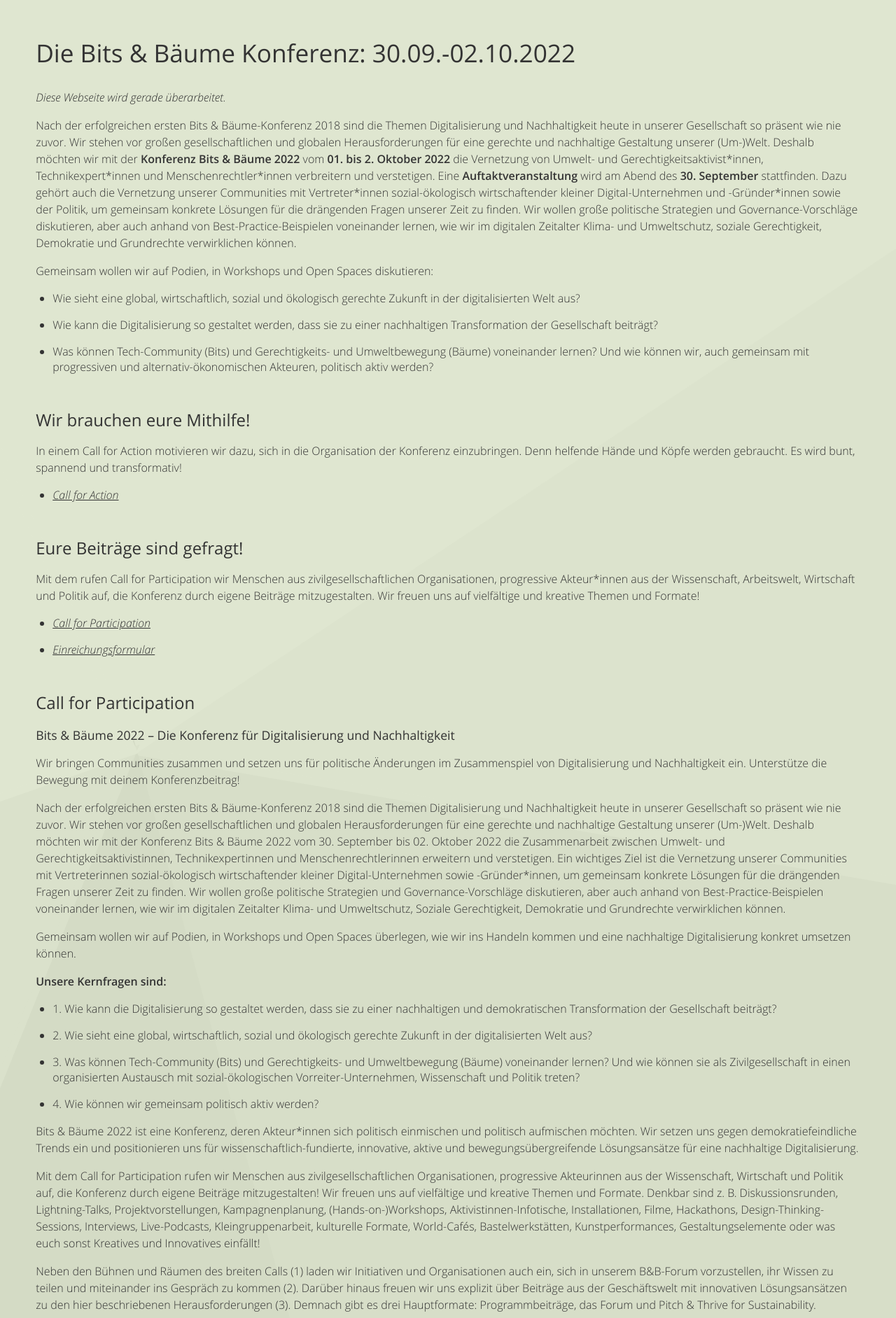
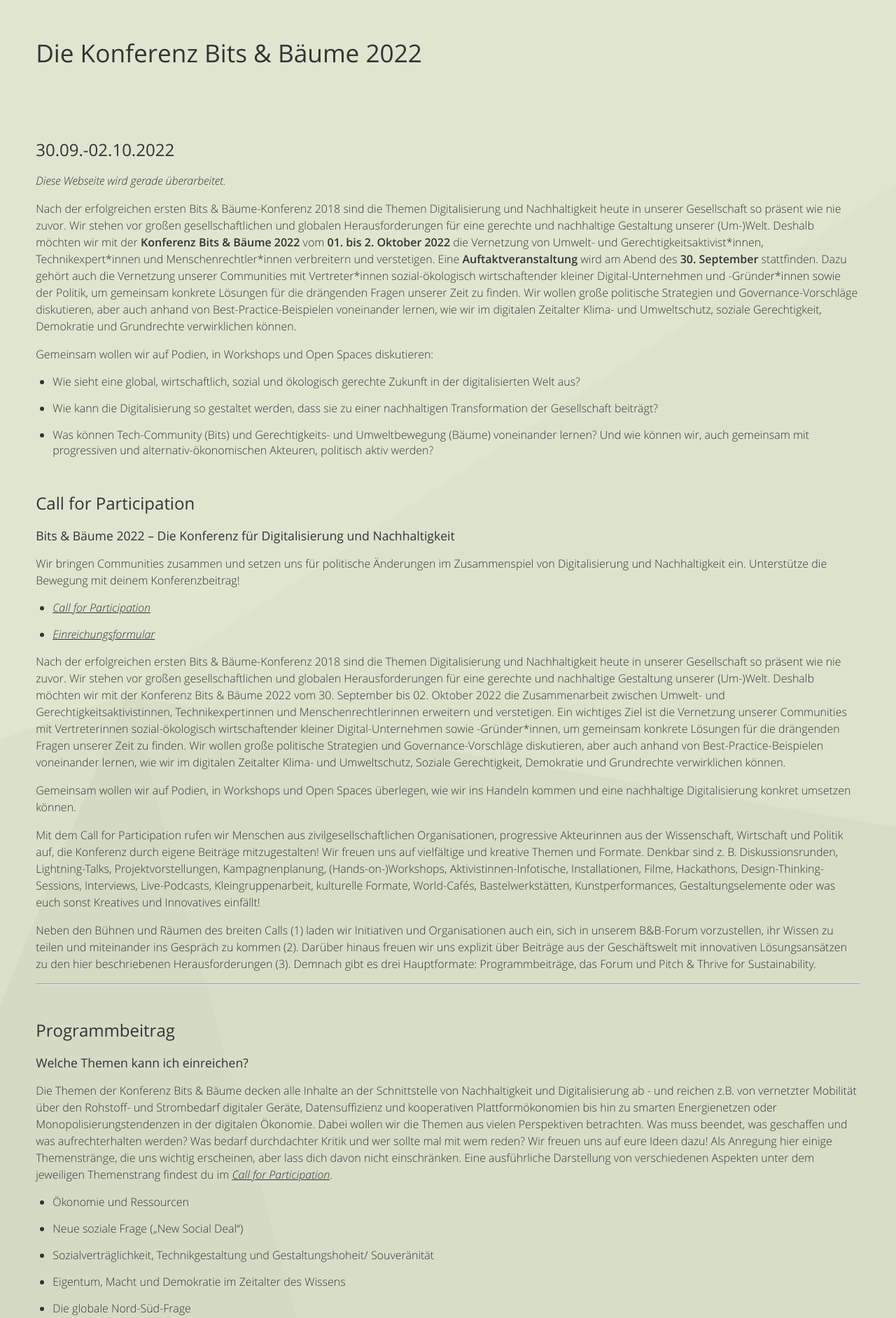
Before and after one commit to AfeefaDe/bitbaum, a PHP site: template public/pages/konferenz.php in a window 1280 px wide. Shown: the part 160-2043 px from the top of the page at 70% size. Run offline with PHP 8.4, Linux system fonts and the light colour scheme; the template is opened without the code that fills it, so the values that code supplies are empty; style sheets or scripts are compiled from the project's sources; some libraries are stand-ins or nearby versions.

Commit message:
changed german wording

```diff
--- a/public/pages/konferenz_content.php
+++ b/public/pages/konferenz_content.php
@@ -314,7 +314,7 @@ and Pitch & Thrive for Sustainability.</p>
 
             <section id="bbforum">
 
-            <h2>Bits und Bäume Forum</h2>
+            <h2>The Bits & Bäume Forum</h2>
 
             <p> We are going to offer a creative space within the conference where initiatives/organisations/
 institutions/networks/start-ups etc. will be present and active on site. That way there will
@@ -806,7 +806,9 @@ of the conference days. We will contact you with a time slot and further importa
     <article>
 
     <!--    <h1>Die Bits & Bäume 2022 geht in die zweite Runde – eure Mithilfe ist gefragt</h1> -->
-        <h1>Die Bits &amp; Bäume Konferenz: 30.09.-02.10.2022 </h1>
+        <h1>Die Konferenz Bits &amp; Bäume 2022 </h1>
+        <br>
+         <h2>    30.09.-02.10.2022 </h2>
 
 
         <p>  <i>Diese Webseite wird gerade überarbeitet.</i></p>
@@ -852,7 +854,7 @@ of the conference days. We will contact you with a time slot and further importa
 
 
         </section>
-        <section>
+    <!--    <section>
             <h2 id="callforaction">Wir brauchen eure Mithilfe!</h2>
             <p>
                 In einem Call for Action motivieren wir dazu, sich in die Organisation der Konferenz einzubringen.
@@ -867,8 +869,8 @@ of the conference days. We will contact you with a time slot and further importa
                 </li>
             </ul>
 
-        </section>
-        <section>
+        </section> -->
+     <!--   <section>
             <h2>Eure Beiträge sind gefragt!
             </h2>
             <p> Mit dem rufen Call for Participation
@@ -877,18 +879,9 @@ of the conference days. We will contact you with a time slot and further importa
             Wir freuen uns auf vielfältige und kreative Themen und Formate!
             </p>
 
-            <ul>
-                <li>
-                <a target="_blank" href="/downloads/call_for_participation.pdf">Call for Participation</a>
-
-                </li>
-                <li>
-                <a target="_blank" href="https://pretalx.com/bitsundbaeume/cfp">Einreichungsformular</a>
-                </li>
-            </ul>
 
 
-        </section>
+        </section> -->
 
     <!--    <section>
             <h2 id="organizers">Bits & Bäume 2022 wird organisiert von:</h2>
@@ -921,6 +914,17 @@ of the conference days. We will contact you with a time slot and further importa
             Unterstütze die Bewegung mit deinem Konferenzbeitrag!
             </p>
 
+            <ul>
+                <li>
+                <a target="_blank" href="/downloads/call_for_participation.pdf">Call for Participation</a>
+
+                </li>
+                <li>
+                <a target="_blank" href="https://pretalx.com/bitsundbaeume/cfp">Einreichungsformular</a>
+                </li>
+            </ul>
+
+
             <p>
             Nach der erfolgreichen ersten Bits & Bäume-Konferenz 2018 sind die Themen Digitalisierung und Nachhaltigkeit
             heute in unserer Gesellschaft so präsent wie nie zuvor. Wir stehen vor großen gesellschaftlichen und globalen
@@ -933,7 +937,7 @@ of the conference days. We will contact you with a time slot and further importa
             <p>Gemeinsam wollen wir auf Podien, in Workshops und Open Spaces überlegen, wie wir ins Handeln kommen und eine nachhaltige
                 Digitalisierung konkret umsetzen können.</p>
 
-            <p><b>Unsere Kernfragen sind:</b></p>
+      <!--      <p><b>Unsere Kernfragen sind:</b></p>
 
             <ul>
                 <li>1. Wie kann die Digitalisierung so gestaltet werden, dass sie zu einer nachhaltigen und demokratischen Transformation der Gesellschaft beiträgt? </li>
@@ -947,7 +951,7 @@ of the conference days. We will contact you with a time slot and further importa
             <p>Bits & Bäume 2022 ist eine Konferenz, deren Akteur*innen sich politisch einmischen und
 politisch aufmischen möchten. Wir setzen uns gegen demokratiefeindliche Trends ein und
 positionieren uns für wissenschaftlich-fundierte, innovative, aktive und
-bewegungsübergreifende Lösungsansätze für eine nachhaltige Digitalisierung.</p>
+bewegungsübergreifende Lösungsansätze für eine nachhaltige Digitalisierung.</p> -->
 
             <p>Mit dem Call for Participation rufen wir Menschen aus zivilgesellschaftlichen Organisationen,
                 progressive Akteurinnen aus der Wissenschaft, Wirtschaft und Politik auf, die Konferenz durch eigene Beiträge
@@ -964,14 +968,14 @@ bewegungsübergreifende Lösungsansätze für eine nachhaltige Digitalisierung.<
                 Demnach gibt es drei Hauptformate: Programmbeiträge, das Forum und Pitch & Thrive for Sustainability.</p>
 
 
-            <p>
+     <!--       <p>
 
               Hier findest du den ganzen  <a target="_blank" href="/downloads/call_for_participation.pdf">Call for Participation</a>.
              Über    <a target="_blank" href="https://pretalx.com/bitsundbaeume/cfp">dieses Formular</a> kannst du einen Beitrag zum
              Programm, zum Forum oder zum Pitch & Thrive for Sustainability einreichen.
 
 
-            </p>
+            </p> -->
 
             <hr>
         </section>
@@ -988,8 +992,11 @@ bewegungsübergreifende Lösungsansätze für eine nachhaltige Digitalisierung.<
             Datensuffizienz und kooperativen Plattformökonomien bis hin zu smarten Energienetzen oder Monopolisierungstendenzen
              in der digitalen Ökonomie. Dabei wollen wir die Themen aus vielen Perspektiven betrachten. Was muss beendet, was
              geschaffen und was aufrechterhalten werden? Was bedarf durchdachter Kritik und wer sollte mal mit wem reden?
-            Wir freuen uns auf eure Ideen dazu! Als Anregung hier die Aspekte, die uns wichtig erscheinen,
-            aber lasst euch davon nicht einschränken.
+            Wir freuen uns auf eure Ideen dazu! Als Anregung
+            hier einige Themenstränge, die uns wichtig erscheinen, aber lass dich
+            davon nicht einschränken. Eine ausführliche Darstellung von verschiedenen
+            Aspekten unter dem jeweiligen Themenstrang findest du im
+            <a target="_blank" href="/downloads/call_for_participation.pdf">Call for Participation</a>.
             </p>
 
             <ul>
@@ -1006,7 +1013,7 @@ bewegungsübergreifende Lösungsansätze für eine nachhaltige Digitalisierung.<
             <p>
             Über dieses   <a target="_blank" href="https://pretalx.com/bitsundbaeume/cfp"> Formular</a> kannst du deinen Programmbeitrag
             einreichen.
-           Hier findest du den ganzen   <a target="_blank" href="/downloads/call_for_participation.pdf">Call for Participation</a>.
+
             </p>
 
             <hr>
@@ -1122,16 +1129,7 @@ bewegungsübergreifende Lösungsansätze für eine nachhaltige Digitalisierung.<
             <h2>Tickets</h2>
 
             <p>
-           <b> Am 30. September ist es soweit. Die Bits & Bäume geht in die zweite Runde. </b>
-            Am 30. September geht es mit einer abendlichen Auftaktveranstaltung los.
-            Vom 1. bis 2. Oktober wird die Zusammenarbeit zwischen Umwelt- und Gerechtigkeitsaktivist*innen,
-            Technikexpert*innen und Menschenrechtler*innen erweitert und verstetigt. Ein wichtiges Ziel ist die
-            Vernetzung unserer Communities mit Vertreter*innen sozial-ökologisch wirtschaftender kleiner
-            Digital-Unternehmen sowie –Gründer*innen, um gemeinsam konkrete Lösungen für die drängenden
-            Fragen unserer Zeit zu finden. Um dabei zu sein, schnapp dir dein Ticket.
-            <p>
-           <br> Die Veranstaltung findet im Hauptgebäude der Technischen Universität Berlin in der Straße des 17. Juni 135 statt.
-            </p>
+          </p>
 
             </p>
 
@@ -1153,7 +1151,10 @@ bewegungsübergreifende Lösungsansätze für eine nachhaltige Digitalisierung.<
 
         <h2>Pressekontakt</h2>
 
-        <p> presse@bits-und-baeume.org
+        <p>
+        Du bist Journalist*in und willst in unseren Presseverteiler
+        aufgenommen werden oder hast eine Frage zu Bits & Bäume 2022? Kontaktiere uns unter
+        presse@bits-und-baeume.org
 
         </p>
 
@@ -1236,7 +1237,7 @@ bewegungsübergreifende Lösungsansätze für eine nachhaltige Digitalisierung.<
 
             <h2>Mitmachen</h2>
 
-        <p><b>Wir brauchen deine Hilfe!</b><p>
+
 
             <p>
                 In einem Call for Action motivieren wir dazu, sich in die Organisation der Konferenz einzubringen.
@@ -1251,7 +1252,7 @@ bewegungsübergreifende Lösungsansätze für eine nachhaltige Digitalisierung.<
                 </li>
             </ul>
 
-            <p> Schreib uns ne Mail an info@bits-und-baeume.org, wenn du in einer AG zur Vorbereitung
+            <p> Schreib uns eine Mail an info@bits-und-baeume.org, wenn du in einer AG zur Vorbereitung
                 Konferenz mitarbeiten möchtest.
             </p>
 
@@ -1346,15 +1347,12 @@ bewegungsübergreifende Lösungsansätze für eine nachhaltige Digitalisierung.<
 
         <section id="forderungen">
 
-            <h2>Forderungen</h2>
+            <h2>Unsere Forderungen</h2>
 
             <p>
-            Wir, Organisationen aus der Netz-,
-            Umwelt- und Entwicklungspolitik, haben mit der Konferenz Bits &
-            Bäume eine gemeinsame Grundlage dafür geschaffen, wie die Digitalisierung
-            so gestaltet werden kann, dass sie dem Gemeinwohl und dem Frieden dient,
-            Datenschutz ernst nimmt und soziale und ökologische Ziele gleichermaßen fördert.
-            Unsere Forderungen der Bits & Bäume 2018 findest du
+            Die gemeinsamen Forderungen der 13 Trägerkreisorganisationen für die Bits & Bäume Konferenz 2022 kannst du hier bald einsehen.
+Mit der Konferenz 2018 haben die 10 Trägerkreisorganisationen aus der Netz-, Umwelt- und Entwicklungspolitik eine gemeinsame Grundlage dafür geschaffen, wie die Digitalisierung so gestaltet werden kann, dass sie dem Gemeinwohl und dem Frieden dient, Datenschutz ernst nimmt und soziale und ökologische Ziele
+ gleichermaßen fördert. Die Forderungen der Bits & Bäume 2018 findest du
             <a target="_blank" href="https://bits-und-baeume.org/forderungen/info/de"> hier</a>.
 
             </p>
```
